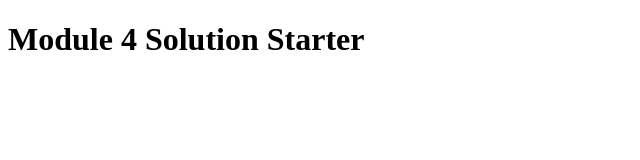
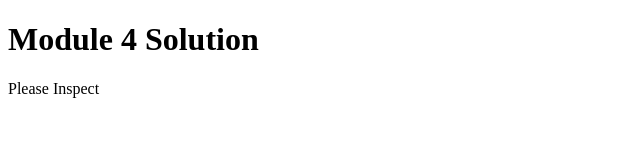
Before and after one commit to Codeyenum/fourth_module_soln, a plain HTML site: page index.html in a window 1280 px wide. Shown: the whole page, without its empty margins (0-640 px from the left). Drawn offline with Linux system fonts and the light colour scheme.

Commit message:
All done

```diff
--- a/index.html
+++ b/index.html
@@ -2,12 +2,13 @@
 <html>
 <head>
   <meta charset="utf-8">
-  <title>Module 4 Solution Starter</title>
+  <title><h1>Assignment Solution for Module 4</title>
   <script src="SpeakHello.js"></script>
   <script src="SpeakGoodBye.js"></script>
   <script src="script.js"></script>
 </head>
 <body>
-  <h1>Module 4 Solution Starter</h1>
+  <h1>Module 4 Solution</h1>
+  <p> Please Inspect</p>
 </body>
 </html>
```
